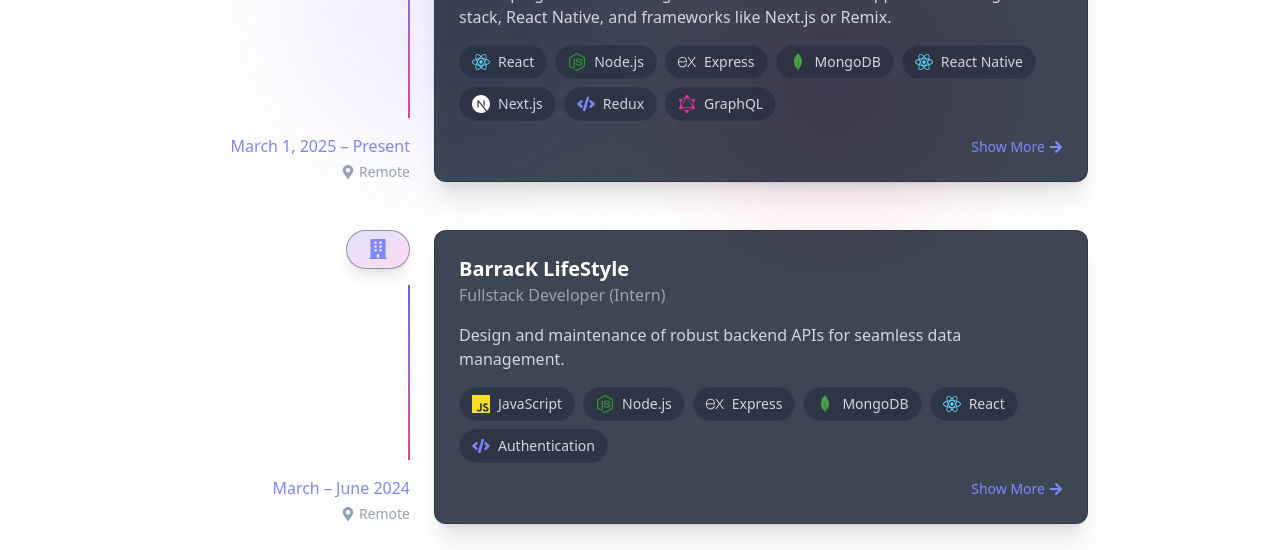
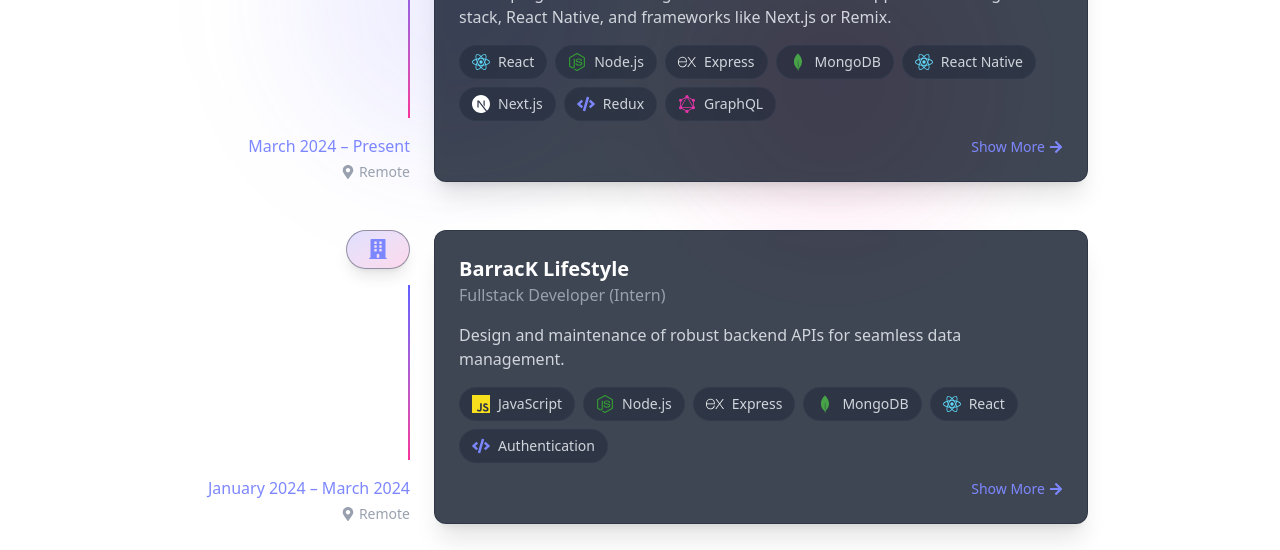
Before and after one commit to AlNomanCSE/My-portfolio-project, a Next.js app: page / in a window 1280 px wide. Shown: the part 2760-3310 px from the top of the page. Built offline with nearby package versions, Linux system fonts and the light colour scheme.

Commit message:
added icon and title an description

```diff
--- a/src/app/layout.tsx
+++ b/src/app/layout.tsx
@@ -15,8 +15,8 @@
 });
 
 export const metadata: Metadata = {
-  title: "My Portfolio",
-  description: "A modern portfolio website",
+  title: "Abdullah Al Noman | Full Stack Developer",
+  description: "Portfolio of Abdullah Al Noman, a Full Stack Developer specializing in MERN stack, React Native, and Spring Boot applications. View my projects, skills, and experience.",
 };
 
 export default function RootLayout({
--- a/src/components/experience/Experience.tsx
+++ b/src/components/experience/Experience.tsx
@@ -14,7 +14,7 @@
   {
     company: "OutNet",
     position: "Web Developer (Intern)",
-    period: "March 1, 2025 – Present",
+    period: "March 2024 – Present",
     type: "Remote",
     description: "Developing and maintaining scalable web and mobile applications using MERN stack, React Native, and frameworks like Next.js or Remix.",
     responsibilities: [
@@ -28,7 +28,7 @@
   {
     company: "BarracK LifeStyle",
     position: "Fullstack Developer (Intern)",
-    period: "March – June 2024",
+    period: "January 2024 – March 2024",
     type: "Remote",
     description: "Design and maintenance of robust backend APIs for seamless data management.",
     responsibilities: [
```
